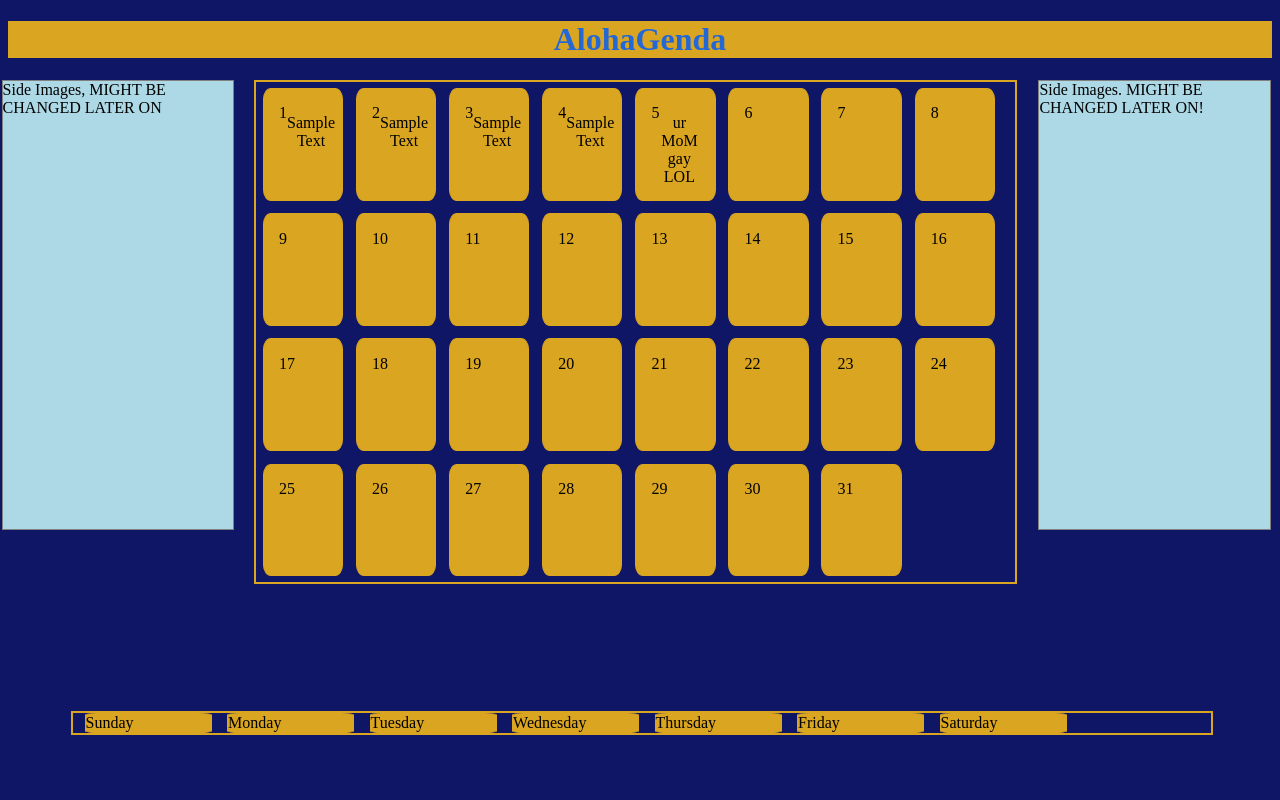
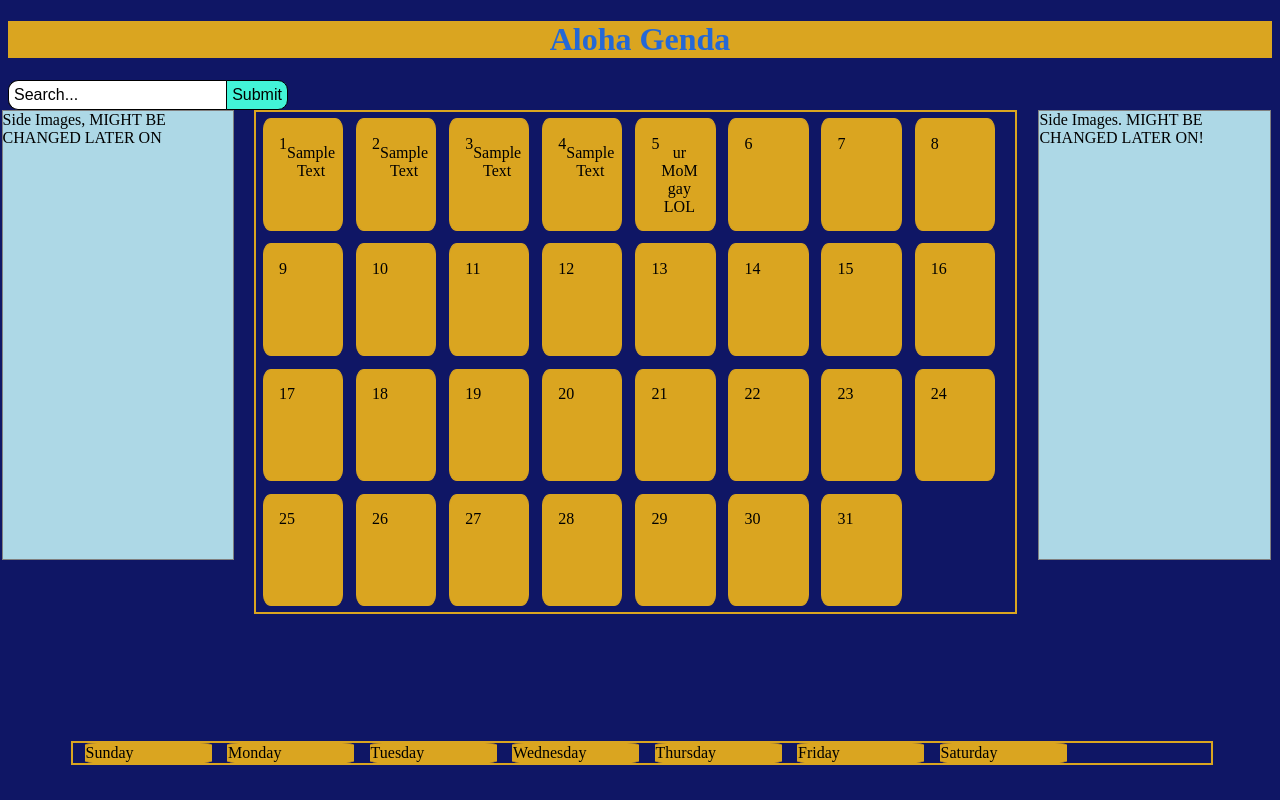
Before and after one commit to Keegan18/AlohaGenda, a plain HTML site: page index.html in a window 1280 px wide. Drawn offline with Linux system fonts and the light colour scheme.

Commit message:
added basic search bar, still need way to link

```diff
--- a/apps.js
+++ b/apps.js
@@ -151,3 +151,21 @@ function MonthDays(days,events){
 }
 
 MonthDays(32,Januaryevents);
+
+
+//Search bar stuff//
+function active(){
+	var search = document.getElementById("search");
+	if(search.value == "Search..."){
+		search.value = ""
+		search.placeholder = "Search..."
+	}
+}
+
+function inactive(){
+	var search = document.getElementById("search");
+	if(search.value == ""){
+		search.value = "Search..."
+		search.placeholder = ""
+	}
+}
--- a/index.html
+++ b/index.html
@@ -6,8 +6,14 @@
 	<link rel="stylesheet" href="styles.css">
 </head>
 <body class="body">
+		<h1 id="h1">
+			Aloha Genda
+		</h1>
+<!-- I need a place to where it actually searches! -->
+		<form action="">
+			<input type="text" placeholder="" value="Search..." id="search" maxlength="50" autocomplete="on" onmousedown="active();" ="" onblur="inactive();"/><input type="submit" id="submit" value="Submit"/>
 
-	<h1 id="h1">AlohaGenda</h1>
+		</form>
 
 	<div id="School-Pic">
 		Side Images, MIGHT BE CHANGED LATER ON
--- a/styles.css
+++ b/styles.css
@@ -4,9 +4,9 @@
 }
 
 #h1 {
+	background-color: goldenrod;
 	text-align: center;
 	color: rgb(36, 104, 214);
-	background-color: goldenrod;
 }
 
 #School-Pic {
@@ -87,3 +87,33 @@
 	display: inline-flex;
 	flex-direction: row;
 }
+
+/* I need help putting these in a good place! */
+#search {
+	background-color: white;
+	color: black;
+	border: 1px solid black;
+	border-right: none;
+	font-size: 1em;
+	outline: none;
+	padding: 0.4%;
+	border-bottom-left-radius: 10px;
+	border-top-left-radius:10px;
+}
+
+#submit {
+	background-color: #42f4d7;
+	color: black;
+	border: 1px solid black;
+	font-size: 1em;
+	outline: none;
+	cursor: pointer;
+	padding: 0.4%;
+	border-bottom-right-radius: 10px;
+	border-top-right-radius:10px;
+}
+
+/* Changes the color of the button when hovered over it, feel free to change the color. */
+#submit:hover {
+	background-color: tomato;
+}
```
